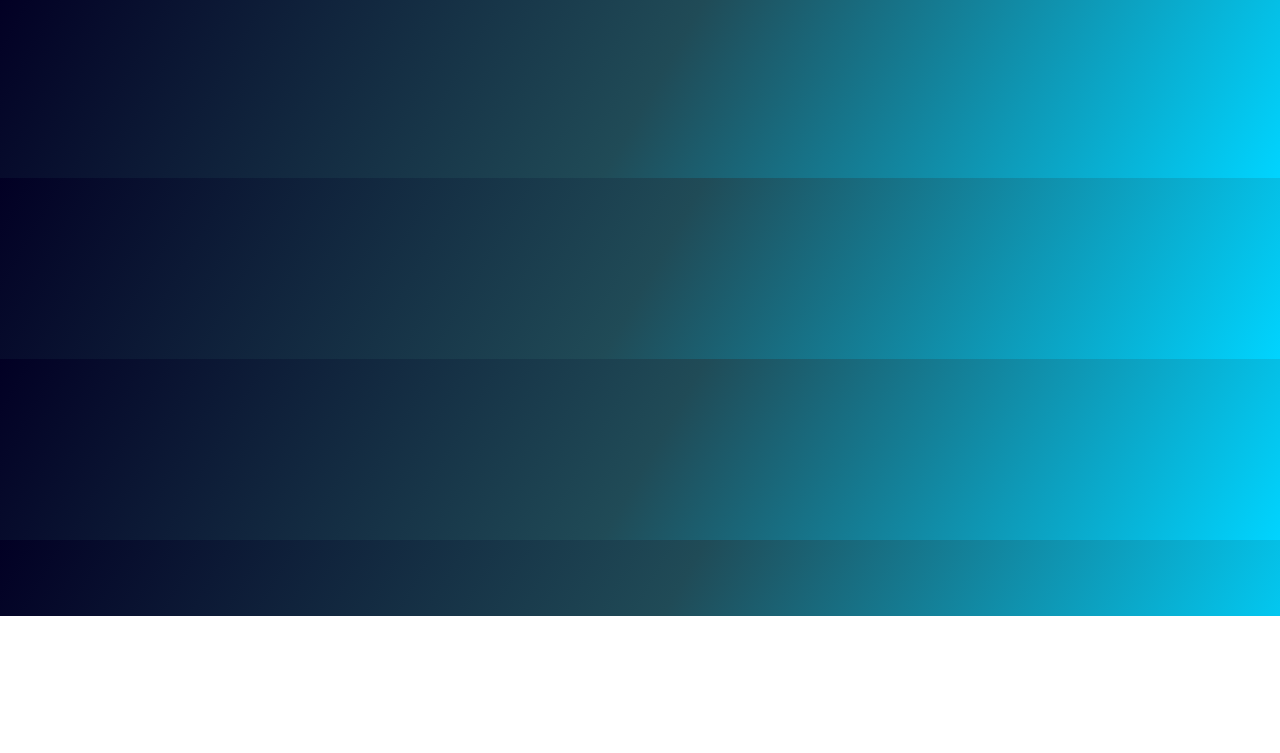
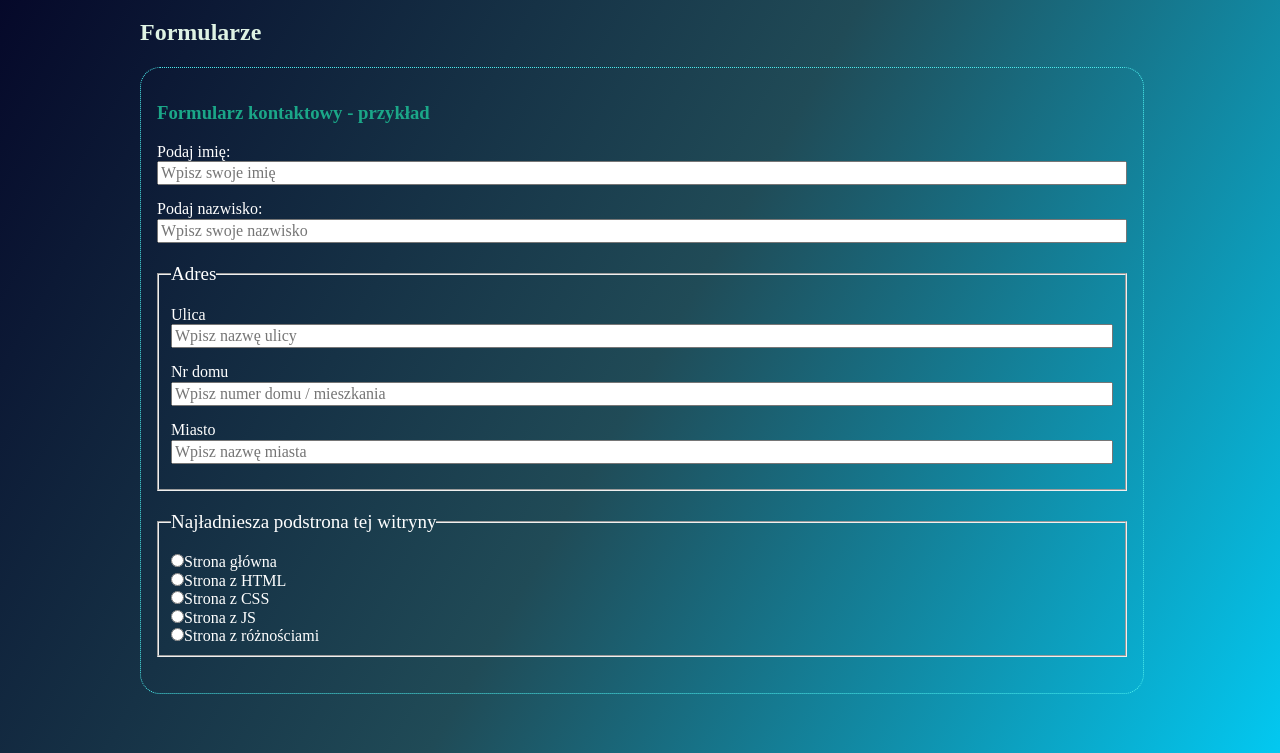
Before and after one commit to pawelbihun/homepage, a plain HTML site: page inne.html in a window 1280 px wide. Shown: the part 184-937 px from the top of the page. Before the commit the page ends 800 px from the top, so only its background shows below. Drawn offline with Linux system fonts and the light colour scheme.

Commit message:
added basic form

```diff
--- a/inne.html
+++ b/inne.html
@@ -18,7 +18,125 @@
         <a class="navigation__link" href="inne.html">Inne</a>
       </nav>
     </header>
-    <main></main>
+    <main>
+      <header id="top_header" class="main-header">
+        <h1>Inne zadania</h1>
+      </header>
+
+      <section class="section">
+        <h2 class="section__title">Formularze</h2>
+        <article class="article">
+          <h3 class="article__title">Formularz kontaktowy - przykład</h3>
+          <form class="form">
+            <div>
+              <label for="name">Podaj imię:</label>
+              <input
+                class="form__item"
+                type="text"
+                placeholder="Wpisz swoje imię"
+                id="name"
+                name="name"
+              />
+            </div>
+            <div>
+              <label
+                >Podaj nazwisko:
+                <input
+                  class="form__item"
+                  type="text"
+                  placeholder="Wpisz swoje nazwisko"
+                  id="lastName"
+                  name="lastName"
+                />
+              </label>
+            </div>
+            <fieldset class="form__fieldset">
+              <legend class="form__legend">Adres</legend>
+              <div>
+                <label for="streetName">Ulica</label>
+                <input
+                  class="form__item"
+                  text="text"
+                  placeholder="Wpisz nazwę ulicy"
+                  id="streetName"
+                  name="streetName"
+                />
+              </div>
+              <div>
+                <label for="houseNumber">Nr domu</label>
+                <input
+                  class="form__item"
+                  text="text"
+                  placeholder="Wpisz numer domu / mieszkania"
+                  id="houseNumber"
+                  name="houseNumber"
+                />
+              </div>
+              <div>
+                <label for="city">Miasto</label>
+                <input
+                  class="form__item"
+                  text="text"
+                  placeholder="Wpisz nazwę miasta"
+                  id="city"
+                  name="city"
+                />
+              </div>
+            </fieldset>
+            <fieldset class="form__fieldset">
+              <legend class="form__legend">
+                Najładniesza podstrona tej witryny
+              </legend>
+              <div>
+                <label
+                  ><input
+                    name="frameworkJS"
+                    type="radio"
+                    value="homePage"
+                  />Strona główna</label
+                >
+              </div>
+              <div>
+                <label
+                  ><input
+                    name="frameworkJS"
+                    type="radio"
+                    value="about-html"
+                  />Strona z HTML</label
+                >
+              </div>
+              <div>
+                <label
+                  ><input
+                    name="frameworkJS"
+                    type="radio"
+                    value="about-css"
+                  />Strona z CSS</label
+                >
+              </div>
+              <div>
+                <label
+                  ><input
+                    name="frameworkJS"
+                    type="radio"
+                    value="about-js"
+                  />Strona z JS</label
+                >
+              </div>
+              <div>
+                <label
+                  ><input
+                    name="frameworkJS"
+                    type="radio"
+                    value="inne"
+                  />Strona z różnościami</label
+                >
+              </div>
+            </fieldset>
+          </form>
+        </article>
+      </section>
+    </main>
 
     <footer class="footer">
       <p class="footer__description">
--- a/style.css
+++ b/style.css
@@ -17,6 +17,7 @@ body {
   );
   color: white;
   position: relative;
+  min-height: 100vh;
 }
 main {
   padding: 5px;
@@ -25,7 +26,6 @@ main {
   /*background: #2e1760;*/
   /*background: #FFC6AC;*/
   /*box-sizing: border-box;*/
-  max-width: 1000px;
   padding: 16px;
   margin-bottom: 20px;
   border: 1px dotted #4becec;
@@ -62,6 +62,19 @@ main {
 .footer__link {
   color: #113035;
 }
+.form__fieldset {
+  margin: 20px 0px;
+}
+.form__item {
+  display: block;
+  width: 100%;
+  margin-bottom: 15px;
+}
+.form__legend {
+  font-size: 19px;
+  margin-bottom: 15px;
+}
+
 .hamburger-menu {
   position: absolute;
   top: 16px;
@@ -148,10 +161,10 @@ main {
     margin-bottom: 20px;
     margin-left: 0px;
     margin-right: 0px;
-
   }
   .article-special {
     flex-direction: row;
+    padding-top: 20px;
   }
   .hamburger-menu {
     display: none;
```
